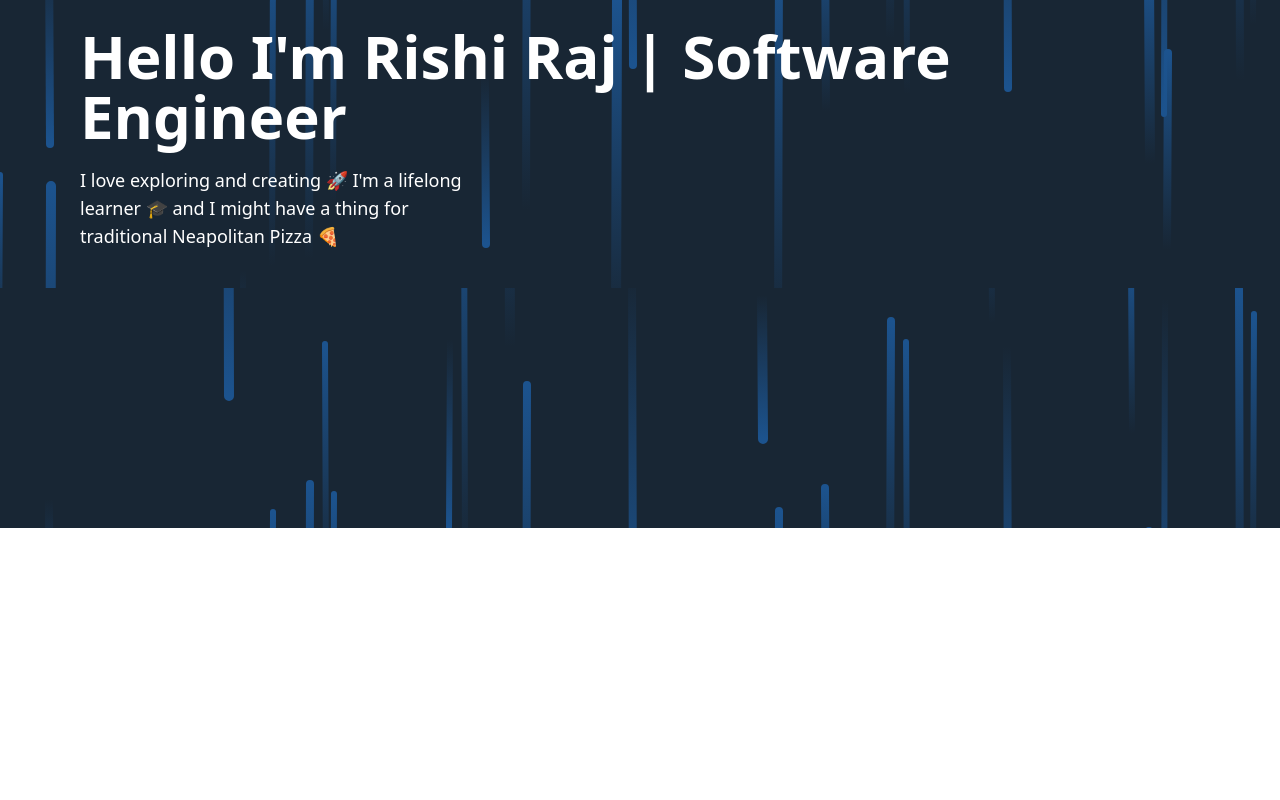
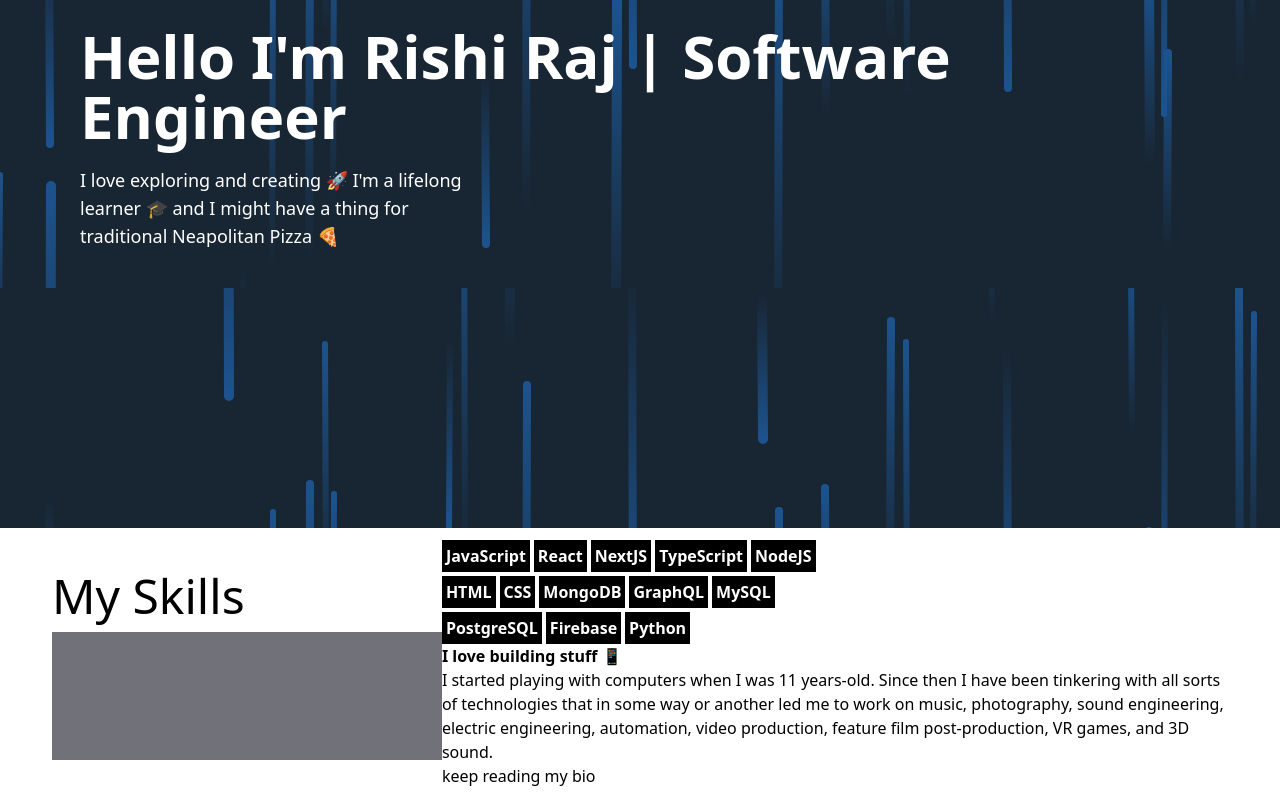
Before and after one commit to Inquisitive-Rishi/portfolio_website_V2, a React (Vite) app in the folder portfolio_website/: page / in a window 1280 px wide. Shown: the part 312-1112 px from the top of the page. Before the commit the page ends 840 px from the top, so only its background shows below. Built offline with nearby package versions, Linux system fonts and the light colour scheme.

Commit message:
add skills sections data

```diff
--- a/portfolio_website/src/App.css
+++ b/portfolio_website/src/App.css
@@ -2,3 +2,8 @@
     padding: 0;
     margin: 0;
 }
+
+img {
+    max-width: 100%;
+    display: block;
+}
--- a/portfolio_website/src/App.jsx
+++ b/portfolio_website/src/App.jsx
@@ -1,5 +1,7 @@
+import './App.css'
 import Navbar from "./components/Navbar"
 import Hero from "./components/Hero"
+import Container from "./components/Container"
 
 function App() {
 
@@ -7,6 +9,7 @@ function App() {
     <div className=" text-white ">
       <Navbar/>
       <Hero/>
+      <Container/>
     </div>
   )
 }
--- /dev/null
+++ b/portfolio_website/src/components/Container.jsx
@@ -0,0 +1,10 @@
+// everything below hero seciton goes in here
+import SkillsSection from "./SkillsSection"
+
+export default function Container() {
+  return (
+    <div className="max-w-[1200px] m-auto p-3 text-black">
+    <SkillsSection/>
+    </div>
+  )
+}
--- a/portfolio_website/src/components/Hero.jsx
+++ b/portfolio_website/src/components/Hero.jsx
@@ -3,7 +3,7 @@ import ParagraphNormal from "./paragraphs/ParagraphNormal";
 
 function Hero() {
     return (
-        <div className="h-lvh bg-hero-bg flex justify-center flex-col px-20 w-7/10 max-[640px]:block max-[640px]:p-5">
+        <div className="h-lvh bg-hero-bg flex justify-center flex-col px-20 w-7/10 max-[640px]:p-5">
             <p className="text-6xl text-wrap font-bold my-5 max-[640px]:text-4xl">Hello I&apos;m Rishi Raj | Software <br/> Engineer</p>
             <div className='w-[25rem]'>
             <ParagraphNormal text={data.heroTxt} style="text-lg"/>
--- /dev/null
+++ b/portfolio_website/src/components/Skills.jsx
@@ -0,0 +1,11 @@
+const skills = ['JavaScript','React','NextJS','TypeScript','NodeJS','HTML','CSS','MongoDB','GraphQL','MySQL','PostgreSQL','Firebase','Python']
+
+
+
+export default function Skills() {
+  return (
+    <div className="flex flex-wrap max-w-[50%] gap-1">
+        {skills.map(skill => <p key={skill} className="text-white font-bold bg-black p-1">{skill}</p>)}
+    </div>
+  )
+}
--- /dev/null
+++ b/portfolio_website/src/components/SkillsSection.jsx
@@ -0,0 +1,24 @@
+import Skills from "./Skills";
+import ParagraphNormal from '../components/paragraphs/ParagraphNormal'
+import SectionTitle from "./paragraphs/SectionTitle";
+
+const skillDescription = "I started playing with computers when I was 11 years-old. Since then I have been tinkering with all sorts of technologies that in some way or another led me to work on music, photography, sound engineering, electric engineering, automation, video production, feature film post-production, VR games, and 3D sound."
+
+function SkillsSection() {
+    return (
+        <div className="flex">
+            <div className="left w-[100%]">
+            <SectionTitle text="My Skills"/>
+            <div className="h-32 bg-zinc-500"></div>
+            </div>
+            <div className="right">
+            <Skills/>
+            <p className="font-bold">I love building stuff 📱</p>
+            <ParagraphNormal text={skillDescription}/>
+            <a href="">keep reading my bio</a>
+            </div>
+        </div>
+    )
+}
+
+export default SkillsSection;
--- /dev/null
+++ b/portfolio_website/src/components/paragraphs/SectionTitle.jsx
@@ -0,0 +1,7 @@
+function SectionTitle({text}) {
+    return (
+        <p className="mt-5 text-[3rem]">{text}</p>
+    )
+}
+
+export default SectionTitle;
```
